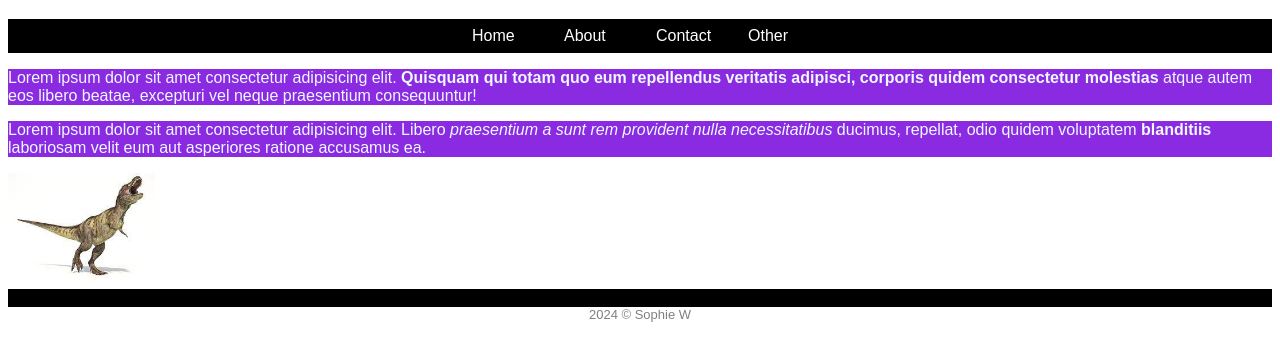
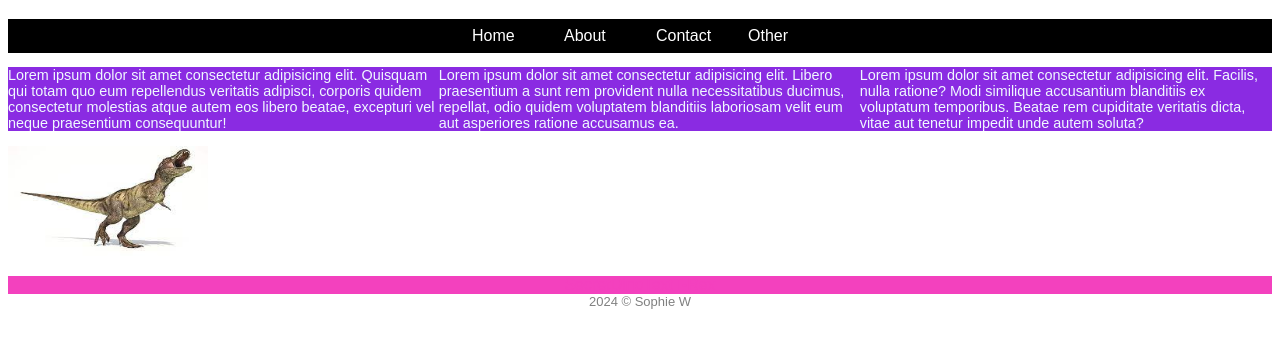
Before and after one commit to woolfie59/playground, a plain HTML site: page index.html in a window 1280 px wide. Shown: the part 75-436 px from the top of the page. Drawn offline with Linux system fonts and the light colour scheme.

Commit message:
Added animations to navbar and image, and edited footer and secret list

```diff
--- a/index.html
+++ b/index.html
@@ -24,27 +24,38 @@
             </ul>
         </nav>
 
-        <main class="row">
+        <main class="column textBox">
             <p>
-                Lorem ipsum dolor sit amet consectetur adipisicing elit. <strong>Quisquam qui totam quo eum repellendus veritatis adipisci, corporis quidem consectetur molestias</strong> atque autem eos libero beatae, excepturi vel neque praesentium consequuntur!
+                Lorem ipsum dolor sit amet consectetur adipisicing elit. Quisquam qui totam quo eum repellendus veritatis adipisci, corporis quidem consectetur molestias atque autem eos libero beatae, excepturi vel neque praesentium consequuntur!
             </p>
             <p>
-                Lorem ipsum dolor sit amet consectetur adipisicing elit. Libero <i>praesentium a sunt rem provident nulla necessitatibus</i> ducimus, repellat, odio quidem voluptatem <strong>blanditiis</strong> laboriosam velit eum aut asperiores ratione accusamus ea.
+                Lorem ipsum dolor sit amet consectetur adipisicing elit. Libero praesentium a sunt rem provident nulla necessitatibus ducimus, repellat, odio quidem voluptatem blanditiis laboriosam velit eum aut asperiores ratione accusamus ea.
             </p>
-            <!-- <img src="" alt="here's a broken image lol"/> -->
-            <img src="./Dino.jpg" alt="a dinosaur"/>
-            <ul>
-                <li>
-                    T-Rex
-                </li>
-                <li>
-                    Bronto
-                </li>
-                <li>
-                    Triceratops
-                </li>
-            </ul>
+            <p>
+                Lorem ipsum dolor sit amet consectetur adipisicing elit. Facilis, nulla ratione? Modi similique accusantium blanditiis ex voluptatum temporibus. Beatae rem cupiditate veritatis dicta, vitae aut tenetur impedit unde autem soluta?
+            </p>
+
+
         </main>
+
+        <!-- <img src="" alt="here's a broken image lol"/> -->
+        <img src="./Dino.jpg" alt="aDinosaur"/>
+        <div class="hide">Raaaaaaaawr</div>
+
+        <ul class="dinoText">
+            <li>
+                Secret
+            </li>
+            <li>
+                Dino
+            </li>
+            <li>
+                Text
+            </li>
+            <li>
+                T-Rex
+            </li>
+        </ul>
 
         <footer class="row">
             2024 &#169 Sophie W
--- a/style.css
+++ b/style.css
@@ -34,35 +34,77 @@ li a {
     padding: 8px 16px;
 }
 
-h1{
+li a:hover {
+    background-color: #f341be;
+    color: black;
+    font-style: italic;
+    transition: 0.5s;
+}
+
+h1 {
     color: #f341be;
     background-color: aquamarine;
     /* font-size: small; */
     font-family: Georgia, 'Times New Roman', Times, serif;
 }
 
-
-
 h3 {
     color: green;
 }
 
-#apples {
+/* #apples {
     color:blue
 }
+
 #balloons {
     background-color: darkgoldenrod;
+} */
+
+.textBox {
+    display: flex;
+    justify-content: center;
+    flex-direction: row;
 }
 
 p {
+    display: flex;
+    justify-content: center;
+    flex-direction: row;
+    flex-wrap: wrap;
     background-color: blueviolet;
     font-size: 0.9rem;
     color:aliceblue;
-    font-size: medium;
+
+
 }
 
 img {
+    display: flex;
     height: 7rem;
+    width: 200px;
+
+}
+
+img:hover {
+    transform: rotate(35deg);
+    transition: 1s;
+}
+
+.hide {
+    display: flex;
+    margin-left: 250px;
+    color:#ffffff;
+}
+
+img:hover + .hide {
+    display: block;
+    color: darkgreen;
+}
+
+.dinoText {
+    background-color: #f341be;
+    color:#f341be;
+
 }
 
 footer {
```
